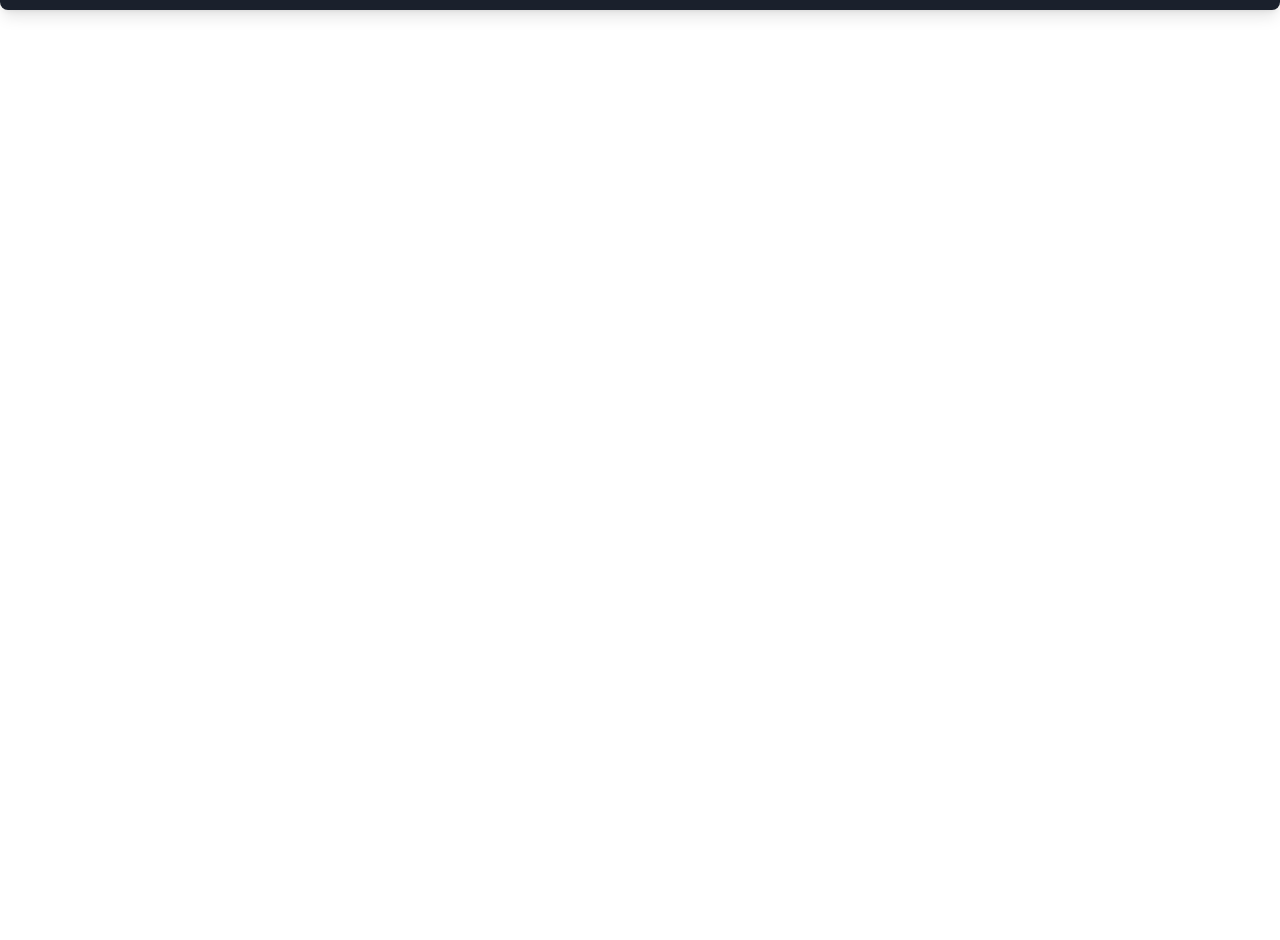
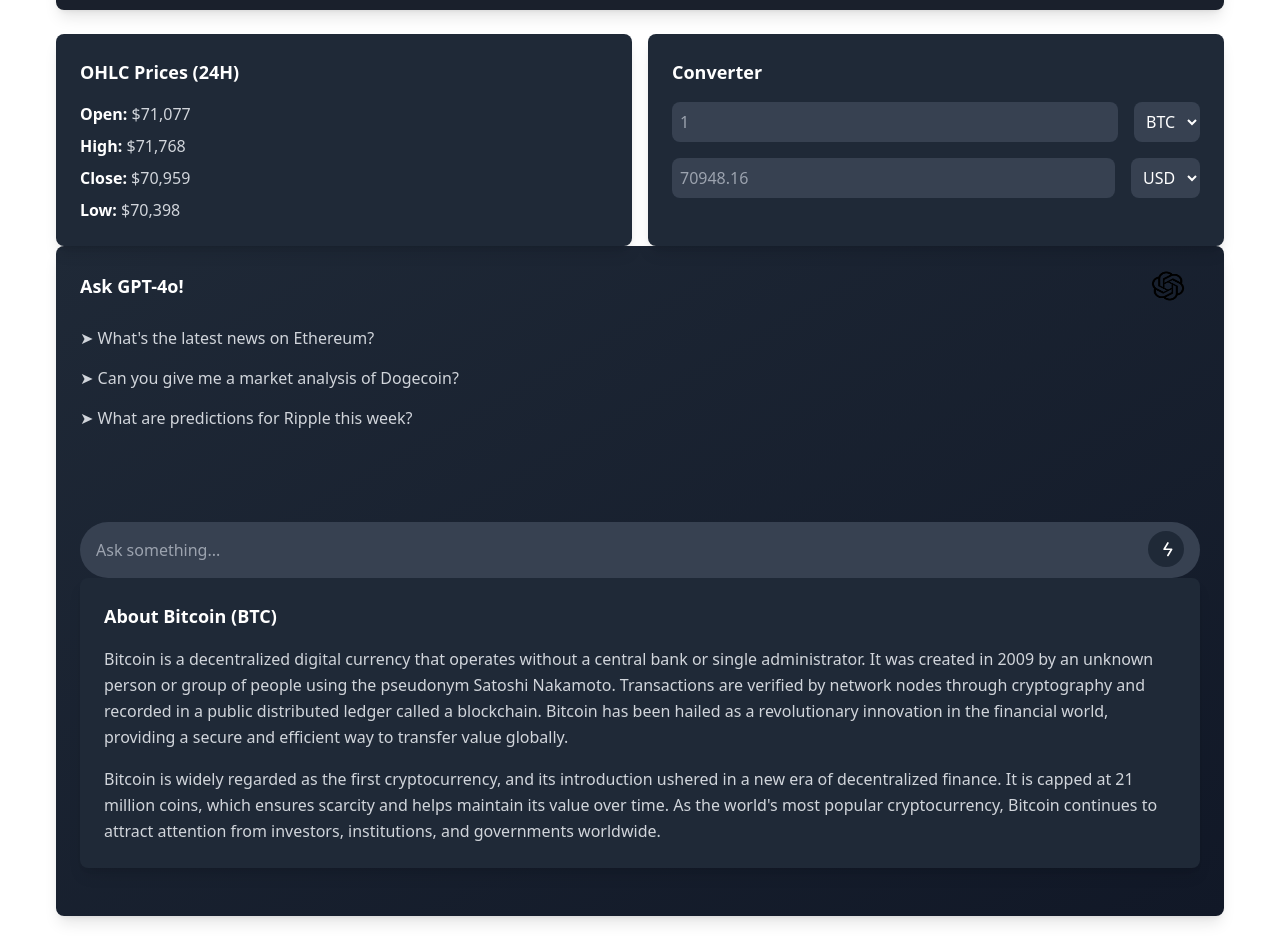
Before and after one commit to ilyastorunn/tracker, a React (Vite) app: page /coin in a window 1280 px wide. Shown: the part 398-1338 px from the top of the page. Before the commit the page ends 800 px from the top, so only its background shows below. Built offline with nearby package versions, Linux system fonts and the light colour scheme.

Commit message:
feat: make Coin page

```diff
--- a/src/pages/Coin.jsx
+++ b/src/pages/Coin.jsx
@@ -8,9 +8,17 @@
   Tooltip,
   Legend,
 } from "chart.js";
+import gptlogo from "../assets/ChatGPT-Logo.png";
 
 // Chart.js modüllerini kaydet
-ChartJS.register(LineElement, CategoryScale, LinearScale, PointElement, Tooltip, Legend);
+ChartJS.register(
+  LineElement,
+  CategoryScale,
+  LinearScale,
+  PointElement,
+  Tooltip,
+  Legend
+);
 
 export default function Coin() {
   const data = {
@@ -54,8 +62,8 @@
   };
 
   return (
-    <div className="bg-[#1A202C] p-6 rounded-lg shadow-lg">
-      {/* Header */}
+    <div className="max-w-[1200px] mx-auto px-4">
+      <div className="bg-[#1A202C] p-6 rounded-lg shadow-lg mb-6">
         <div className="flex items-center justify-between mb-6">
           <div className="flex items-center gap-4">
             <img
@@ -64,7 +72,7 @@
               className="w-10 h-10 rounded-full"
             />
             <div>
-            <h2 className="text-xl font-semibold text-white">Bitcoin BTC</h2>
+              <h2 className="text-xl font-semibold text-white">Bitcoin</h2>
               <p className="text-green-400 text-sm">$70,894.18 +1.5%</p>
             </div>
           </div>
@@ -85,11 +93,125 @@
             </svg>
           </button>
         </div>
-
-      {/* Chart */}
         <div className="relative h-72">
           <Line data={data} options={options} />
         </div>
       </div>
+      <div className="grid grid-cols-1 md:grid-cols-2 gap-4">
+        <div className="bg-gray-800 p-6 rounded-lg shadow-lg">
+          <h3 className="text-lg font-semibold text-white mb-4">
+            OHLC Prices (24H)
+          </h3>
+          <ul className="text-gray-300 space-y-2">
+            <li>
+              <span className="font-semibold text-white">Open:</span> $71,077
+            </li>
+            <li>
+              <span className="font-semibold text-white">High:</span> $71,768
+            </li>
+            <li>
+              <span className="font-semibold text-white">Close:</span> $70,959
+            </li>
+            <li>
+              <span className="font-semibold text-white">Low:</span> $70,398
+            </li>
+          </ul>
+        </div>
+        <div className="bg-gray-800 p-6 rounded-lg shadow-lg">
+          <h3 className="text-lg font-semibold text-white mb-4">Converter</h3>
+          <div className="space-y-4">
+            <div className="flex items-center gap-4">
+              <input
+                type="number"
+                placeholder="1"
+                className="w-full p-2 rounded-lg bg-gray-700 text-white focus:outline-none"
+              />
+              <select className="p-2 rounded-lg bg-gray-700 text-white focus:outline-none">
+                <option>BTC</option>
+                <option>ETH</option>
+              </select>
+            </div>
+            <div className="flex items-center gap-4">
+              <input
+                type="number"
+                placeholder="70948.16"
+                className="w-full p-2 rounded-lg bg-gray-700 text-white focus:outline-none"
+              />
+              <select className="p-2 rounded-lg bg-gray-700 text-white focus:outline-none">
+                <option>USD</option>
+                <option>EUR</option>
+              </select>
+            </div>
+          </div>
+        </div>
+      </div>
+      <div className="bg-gradient-to-br from-gray-800 to-gray-900 p-6 rounded-lg shadow-lg mb-6">
+        <div className="flex justify-between items-center mb-6">
+          <h3 className="text-lg font-semibold text-white">Ask GPT-4o!</h3>
+          <img
+            src={gptlogo}
+            alt="OpenAi Logo"
+            className="w-16 h-8 text-white"
+          />
+        </div>
+        <ul className="text-gray-300 space-y-4 mb-8">
+          <li className="cursor-pointer hover:text-white">
+            ➤ What's the latest news on Ethereum?
+          </li>
+          <li className="cursor-pointer hover:text-white">
+            ➤ Can you give me a market analysis of Dogecoin?
+          </li>
+          <li className="cursor-pointer hover:text-white">
+            ➤ What are predictions for Ripple this week?
+          </li>
+        </ul>
+        <div className="relative pt-[60px]">
+          <input
+            type="text"
+            placeholder="Ask something..."
+            className="w-full p-4 rounded-full bg-gray-700 text-white focus:outline-none"
+          />
+          <button className="absolute right-4 top-[75%] transform -translate-y-[50%] bg-gray-800 p-2 rounded-full hover:bg-gray-700">
+            <svg
+              xmlns="http://www.w3.org/2000/svg"
+              fill="none"
+              viewBox="0 0 24 24"
+              strokeWidth={2}
+              stroke="currentColor"
+              className="w-5 h-5 text-white"
+            >
+              <path
+                strokeLinecap="round"
+                strokeLinejoin="round"
+                d="M14.25 4.75l-4.5 7.5h9l-4.5 7.5"
+              />
+            </svg>
+          </button>
+        </div>
+        <div className="bg-gray-800 p-6 rounded-lg shadow-lg mb-6">
+          <h3 className="text-lg font-semibold text-white mb-4">
+            About Bitcoin (BTC)
+          </h3>
+          <p className="text-gray-300 leading-relaxed">
+            Bitcoin is a decentralized digital currency that operates without a
+            central bank or single administrator. It was created in 2009 by an
+            unknown person or group of people using the pseudonym Satoshi
+            Nakamoto. Transactions are verified by network nodes through
+            cryptography and recorded in a public distributed ledger called a
+            blockchain. Bitcoin has been hailed as a revolutionary innovation in
+            the financial world, providing a secure and efficient way to
+            transfer value globally.
+          </p>
+          <p className="text-gray-300 mt-4 leading-relaxed">
+            Bitcoin is widely regarded as the first cryptocurrency, and its
+            introduction ushered in a new era of decentralized finance. It is
+            capped at 21 million coins, which ensures scarcity and helps
+            maintain its value over time. As the world's most popular
+            cryptocurrency, Bitcoin continues to attract attention from
+            investors, institutions, and governments worldwide.
+          </p>
+        </div>
+      </div>
+    </div>
   );
 }
```
Also changed, not shown: src/assets/ChatGPT-Logo.png (added). Lines whose indentation alone changed are shown as unchanged.
